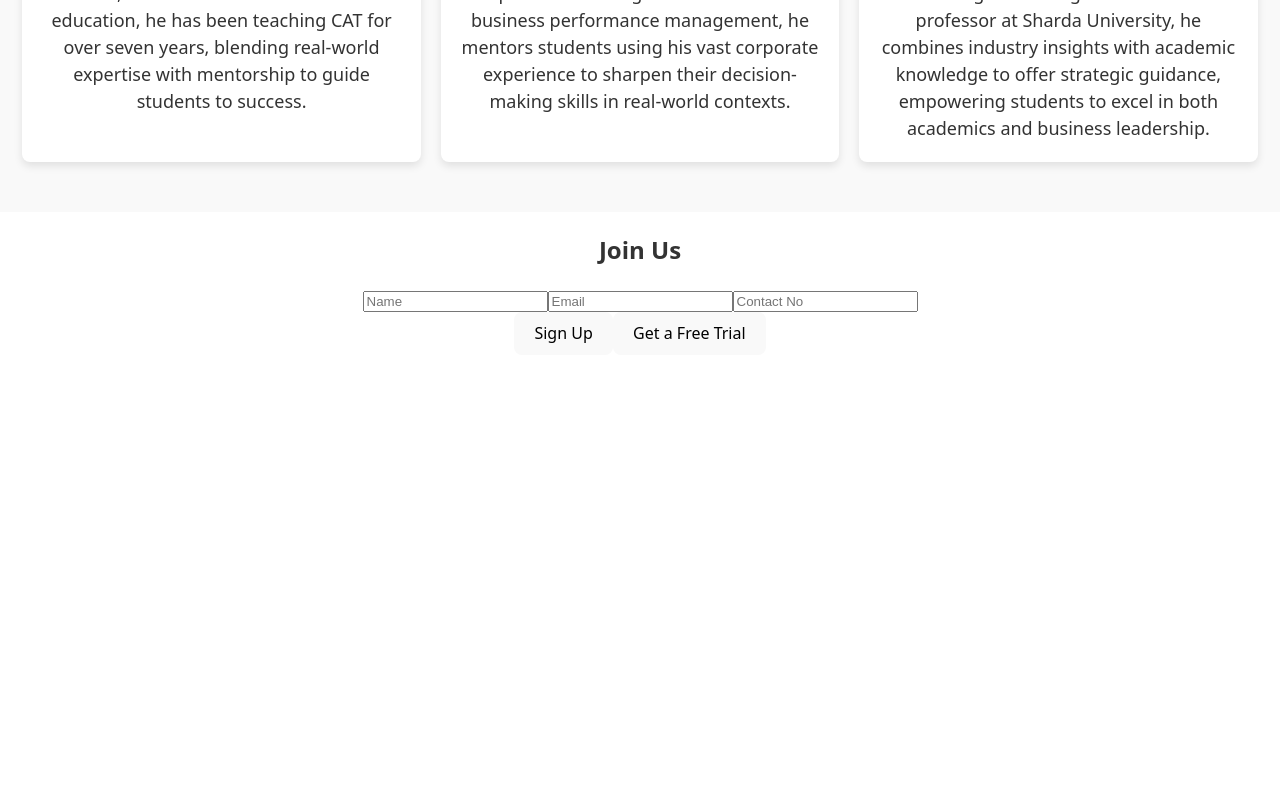
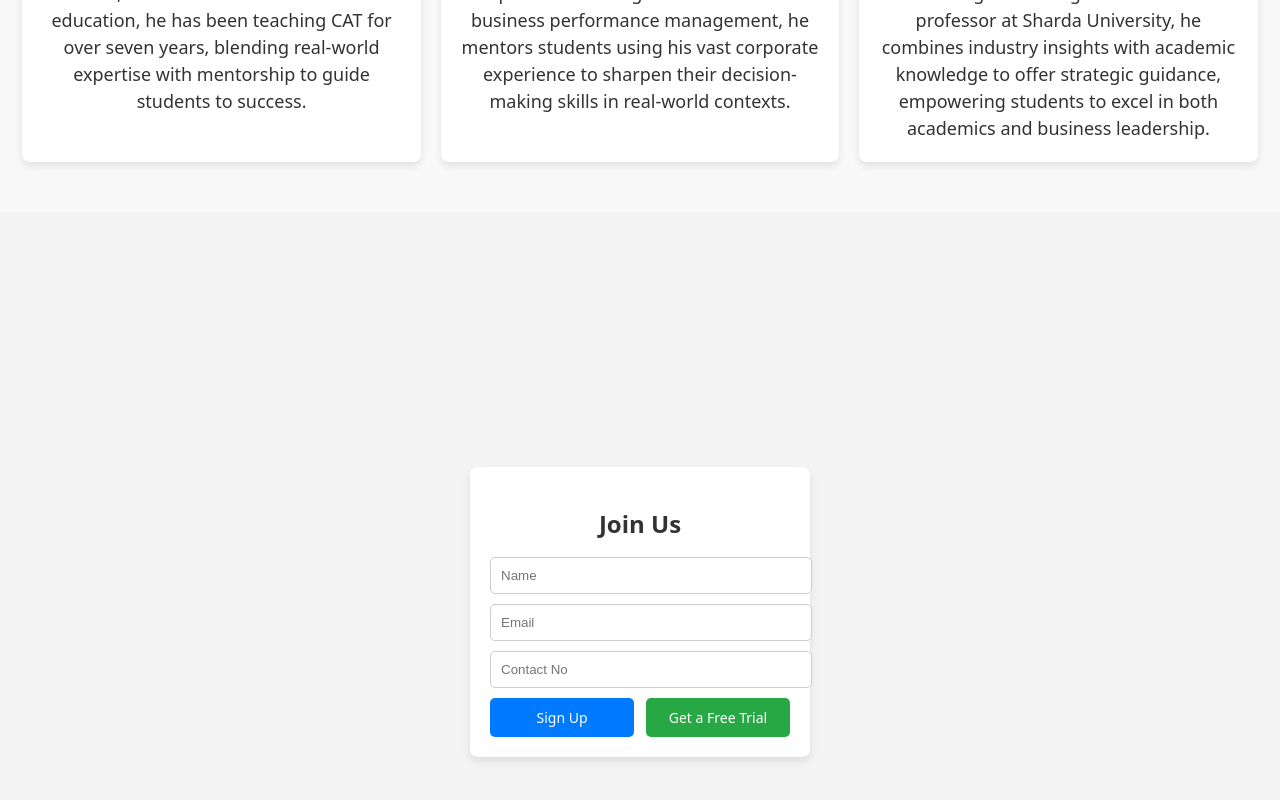
Before and after one commit to SahilKakade/IIM-Landingpage, a React (Vite) app: page / in a window 1280 px wide. Shown: the part 2143-2943 px from the top of the page. Before the commit the page ends 2498 px from the top, so only its background shows below. Built offline with nearby package versions, Linux system fonts and the light colour scheme.

Commit message:
Updated some files

```diff
--- a/src/index.css
+++ b/src/index.css
@@ -345,3 +345,79 @@ p {
   object-fit: fill;
   margin-bottom: 10px;
 }
+/* Form Styling */
+.form-container {
+  display: flex;
+  justify-content: center;
+  align-items: center;
+  height: 100vh;
+  background: #f4f4f4;
+}
+
+.form-box {
+  background: #fff;
+  padding: 20px;
+  border-radius: 8px;
+  box-shadow: 0px 4px 10px rgba(0, 0, 0, 0.1);
+  width: 300px;
+  text-align: center;
+}
+
+.form-box h2 {
+  margin-bottom: 15px;
+}
+
+.form-box input {
+  width: 100%;
+  padding: 10px;
+  margin-bottom: 10px;
+  border: 1px solid #ccc;
+  border-radius: 5px;
+}
+
+.btn-group {
+  display: flex;
+  justify-content: space-between;
+}
+
+.btn-group button {
+  width: 48%;
+  padding: 10px;
+  border: none;
+  cursor: pointer;
+  border-radius: 5px;
+  font-size: 14px;
+  color: #fff;
+}
+
+.btn-group button:first-child {
+  background: #007bff;
+}
+
+.btn-group button:last-child {
+  background: #28a745;
+}
+
+.btn-group button:hover {
+  opacity: 0.8;
+}
+
+/* Thank You Animation */
+.thank-you {
+  text-align: center;
+  font-size: 20px;
+  opacity: 0;
+  transform: translateY(-10px);
+  animation: fade-in 1s forwards;
+}
+
+@keyframes fade-in {
+  from {
+    opacity: 0;
+    transform: translateY(-10px);
+  }
+  to {
+    opacity: 1;
+    transform: translateY(0);
+  }
+}
```
